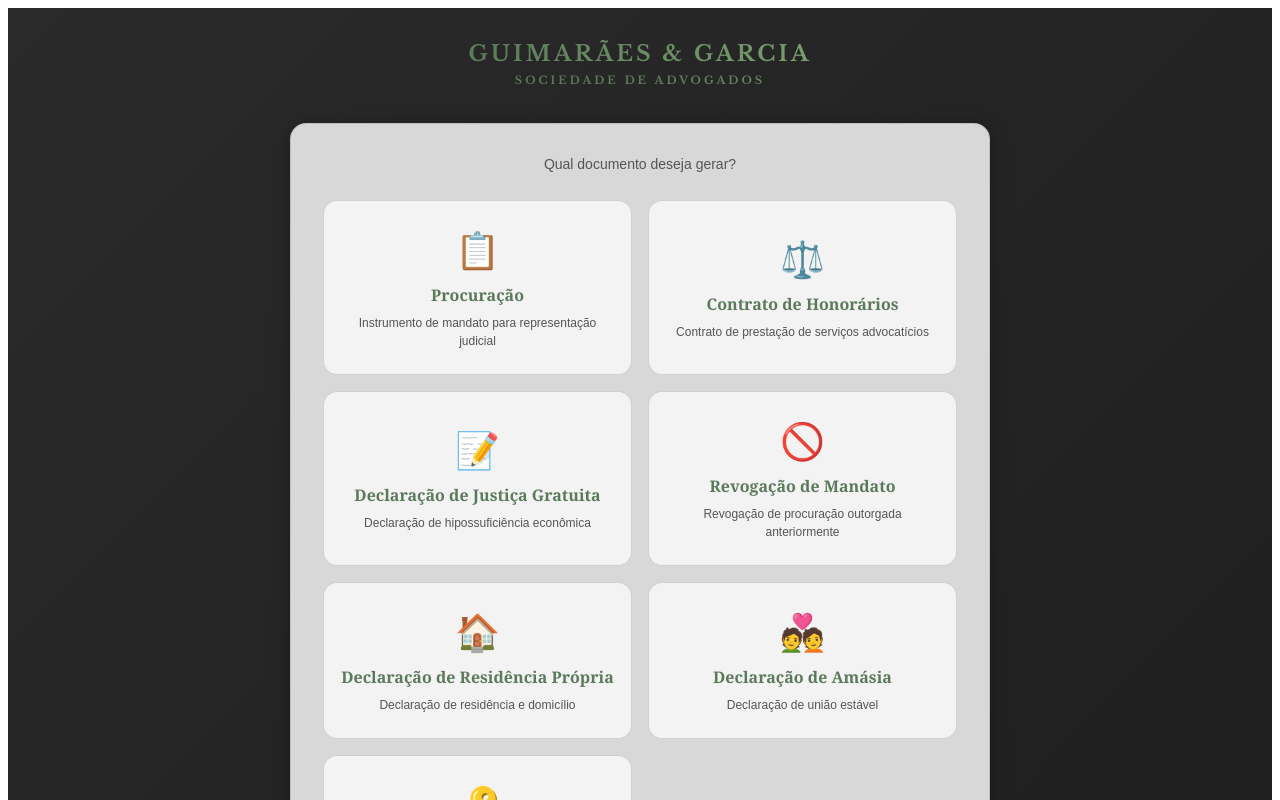
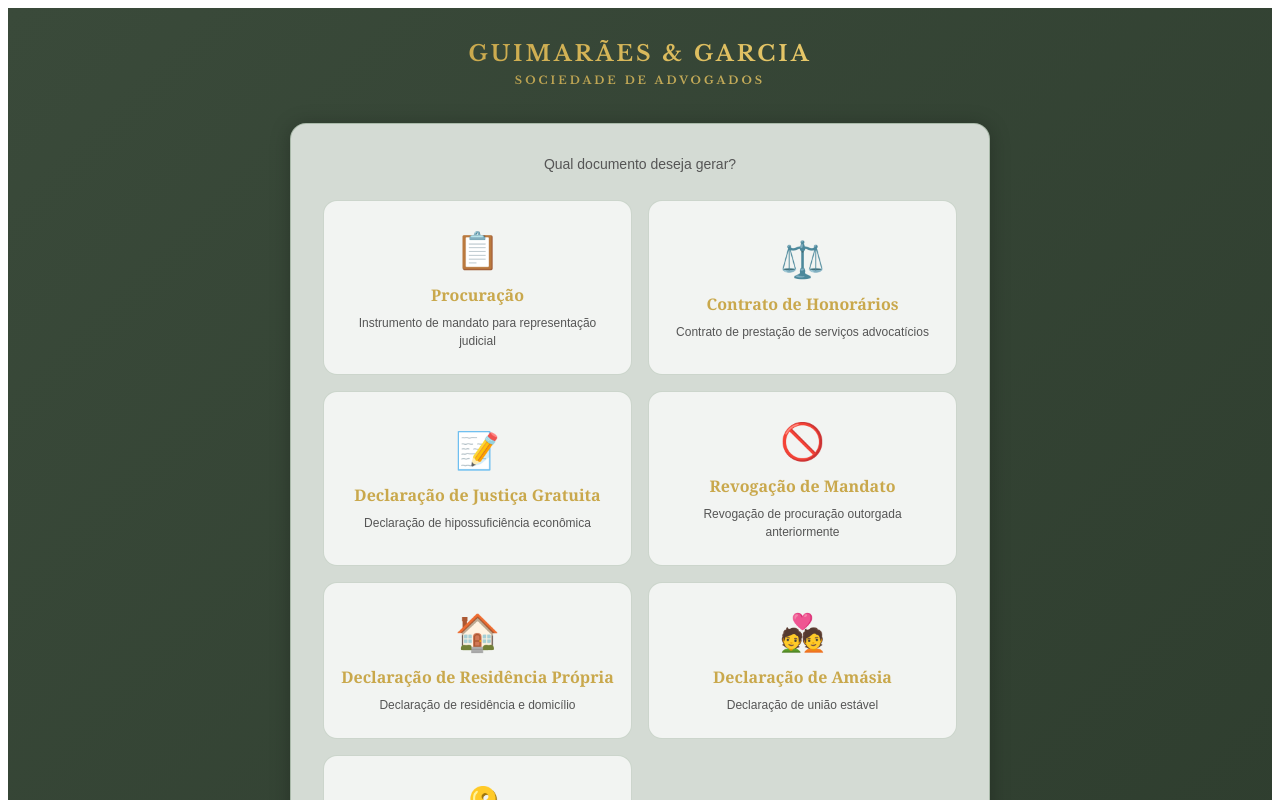
Before and after one commit to luizzclaudiiioo-hue/guimaraes-garcia-docs, a React (Vite) app: page / in a window 1280 px wide. Shown: the top 800 px of the page. Built offline with nearby package versions, Linux system fonts and the light colour scheme.

Commit message:
Update App.jsx

```diff
--- a/src/App.jsx
+++ b/src/App.jsx
@@ -35,8 +35,8 @@ function parcelasVazias(n) {
   }));
 }
 
-const GOLD = "#5a7a5a";
-const GOLD_L = "#7a9e6e";
+const GOLD = "#c9a84c";
+const GOLD_L = "#e8c96a";
 
 const sLabel = { display: "block", fontSize: 11, color: "#555555", marginBottom: 5, fontFamily: "sans-serif", letterSpacing: 1, textTransform: "uppercase" };
 const sInput = (vazio) => ({ width: "100%", background: vazio ? "rgba(180,60,60,0.10)" : "rgba(0,0,0,0.06)", border: vazio ? "1px solid rgba(200,80,80,0.5)" : "1px solid rgba(90,122,90,0.3)", borderRadius: 8, color: "#2a2a2a", fontSize: 14, padding: "9px 12px", fontFamily: "sans-serif", outline: "none", boxSizing: "border-box" });
@@ -147,7 +147,7 @@ export default function App() {
   return (
     <>
     <link href="https://fonts.googleapis.com/css2?family=Libre+Baskerville:wght@700&display=swap" rel="stylesheet" />
-    <div style={{ minHeight: "100vh", background: "linear-gradient(135deg, #2a2a2a 0%, #1e1e1e 100%)", fontFamily: "Georgia, serif", color: "#2a2a2a", padding: "32px 16px" }}>
+    <div style={{ minHeight: "100vh", background: "linear-gradient(135deg, #3a4a3a 0%, #2e3d2e 100%)", fontFamily: "Georgia, serif", color: "#2a2a2a", padding: "32px 16px" }}>
       <div style={{ maxWidth: 700, margin: "0 auto" }}>
 
         <div style={{ textAlign: "center", marginBottom: 36 }}>
@@ -169,7 +169,7 @@ export default function App() {
           </div>
         )}
 
-        <div style={{ background: "#d8d8d8", border: "1px solid rgba(90,122,90,0.25)", borderRadius: 16, padding: 32, backdropFilter: "blur(10px)", boxShadow: "0 2px 20px rgba(0,0,0,0.25)" }}>
+        <div style={{ background: "#d4dbd4", border: "1px solid rgba(90,122,90,0.35)", borderRadius: 16, padding: 32, backdropFilter: "blur(10px)", boxShadow: "0 2px 20px rgba(0,0,0,0.25)" }}>
 
           {etapa === "tipo" && (
             <>
```
